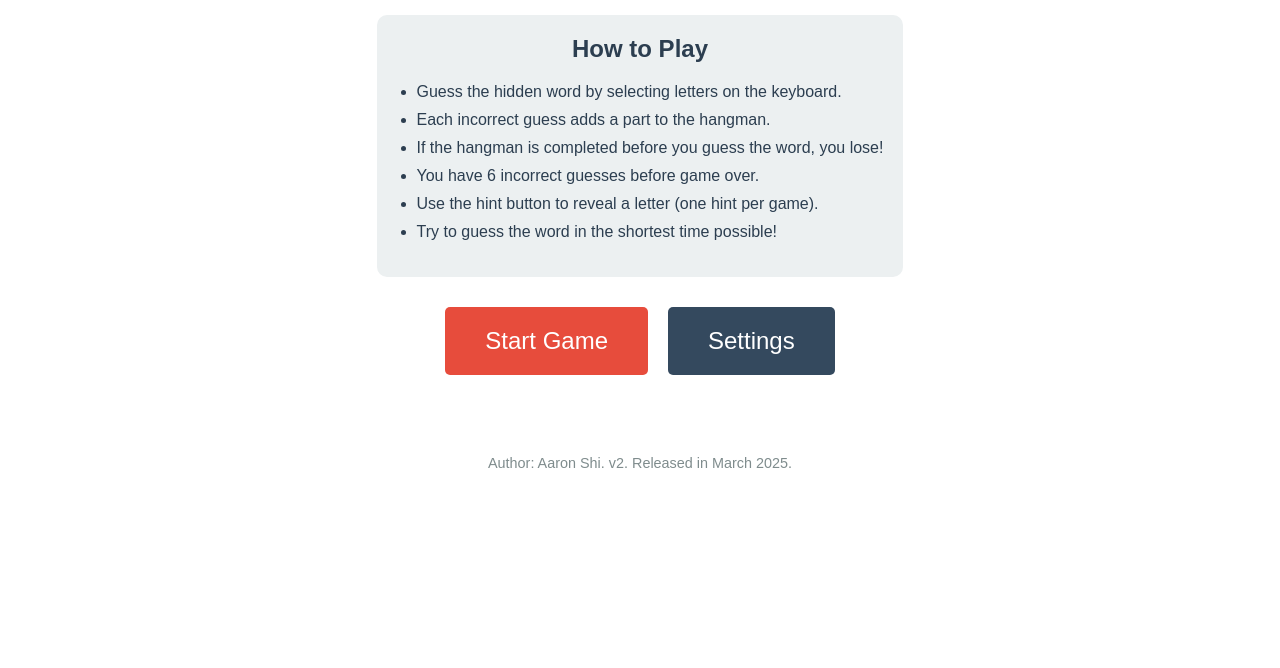
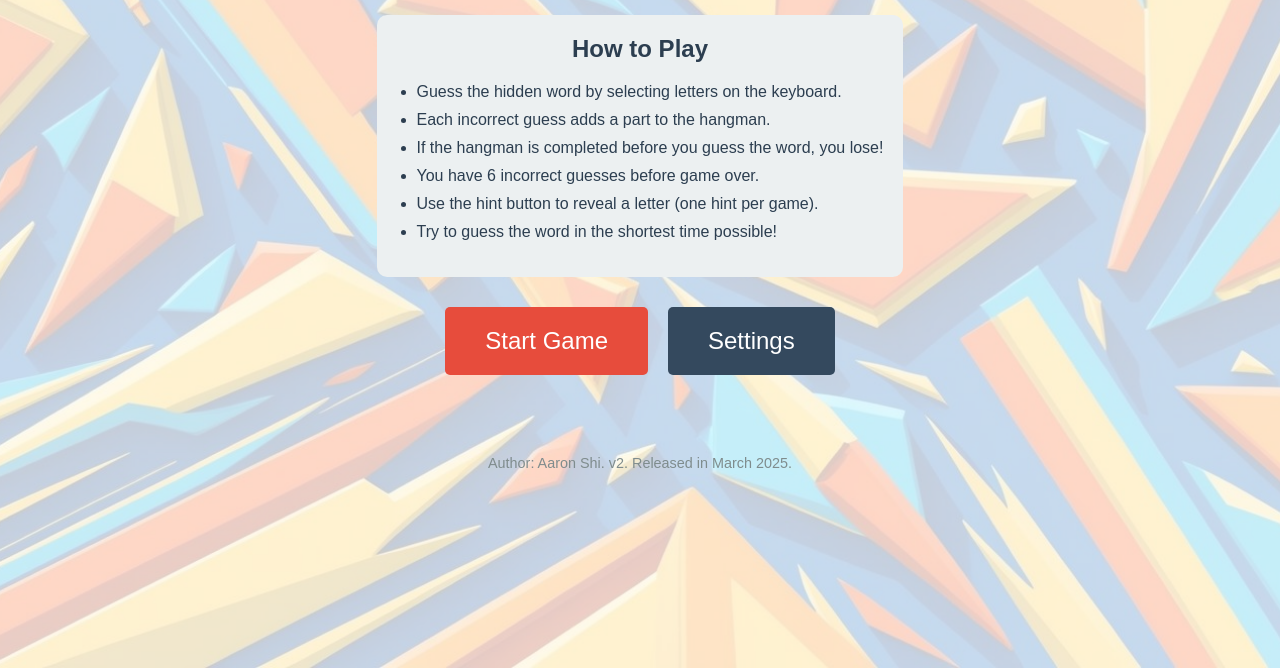
Before and after one commit to aaronshi1129/hangman-subjects, a plain HTML site: page index.html in a window 1280 px wide. Shown: the part 172-840 px from the top of the page. Drawn offline with Linux system fonts and the light colour scheme.

Commit message:
Update index.html

```diff
--- a/index.html
+++ b/index.html
@@ -14,7 +14,10 @@ body {
   display: flex;
   flex-direction: column;
   align-items: center;
-  background: var(--primary);
+  background-image: url('background.png');
+  background-size: cover;
+  background-position: center;
+  background-repeat: no-repeat;
   color: var(--text);
   min-height: 100vh;
   margin: 0;
```
